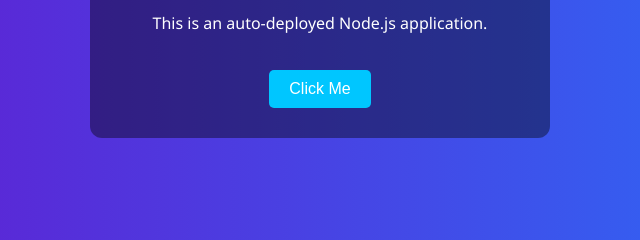
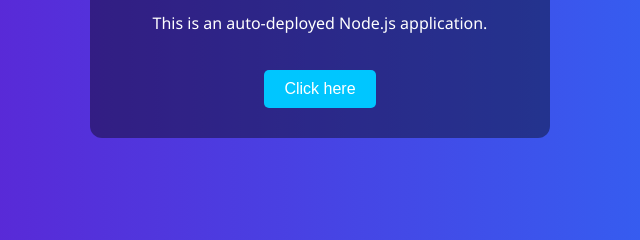
Before and after one commit to saivenkat-A7/AWS-project, a website: page public/index.html in a window 1280 px wide. Shown: the part 383-623 px from the top of the page, 320-960 px from the left. Drawn offline with Linux system fonts and the light colour scheme.

Commit message:
Update index.html

```diff
--- a/public/index.html
+++ b/public/index.html
@@ -10,7 +10,7 @@
   <div class="container">
     <h1>👋 Welcome to NodeApp!</h1>
     <p class="p1">This is an auto-deployed Node.js application.</p>
-    <button onclick="alert('Thanks for visiting 😊')">Click Me</button>
+    <button onclick="alert('Thanks for visiting 😊')">Click here</button>
   </div>
 </body>
 </html>
```
